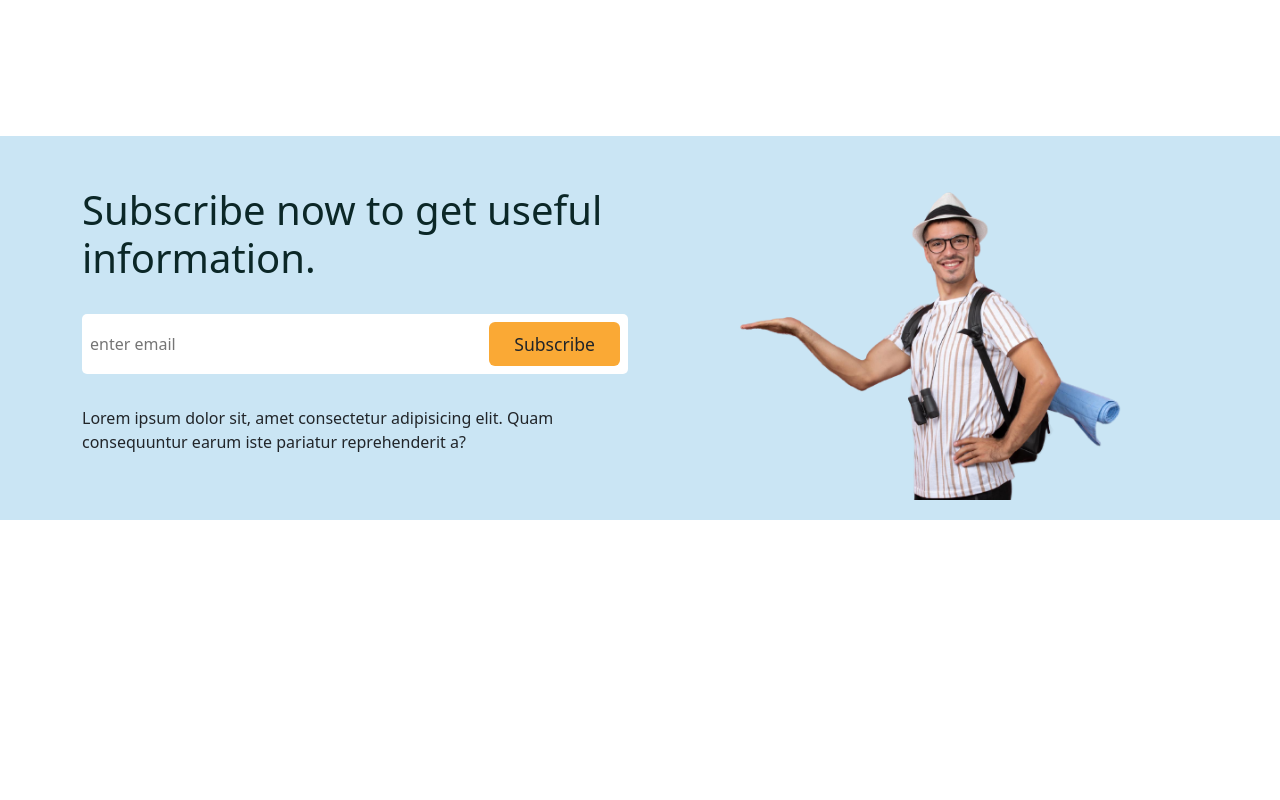
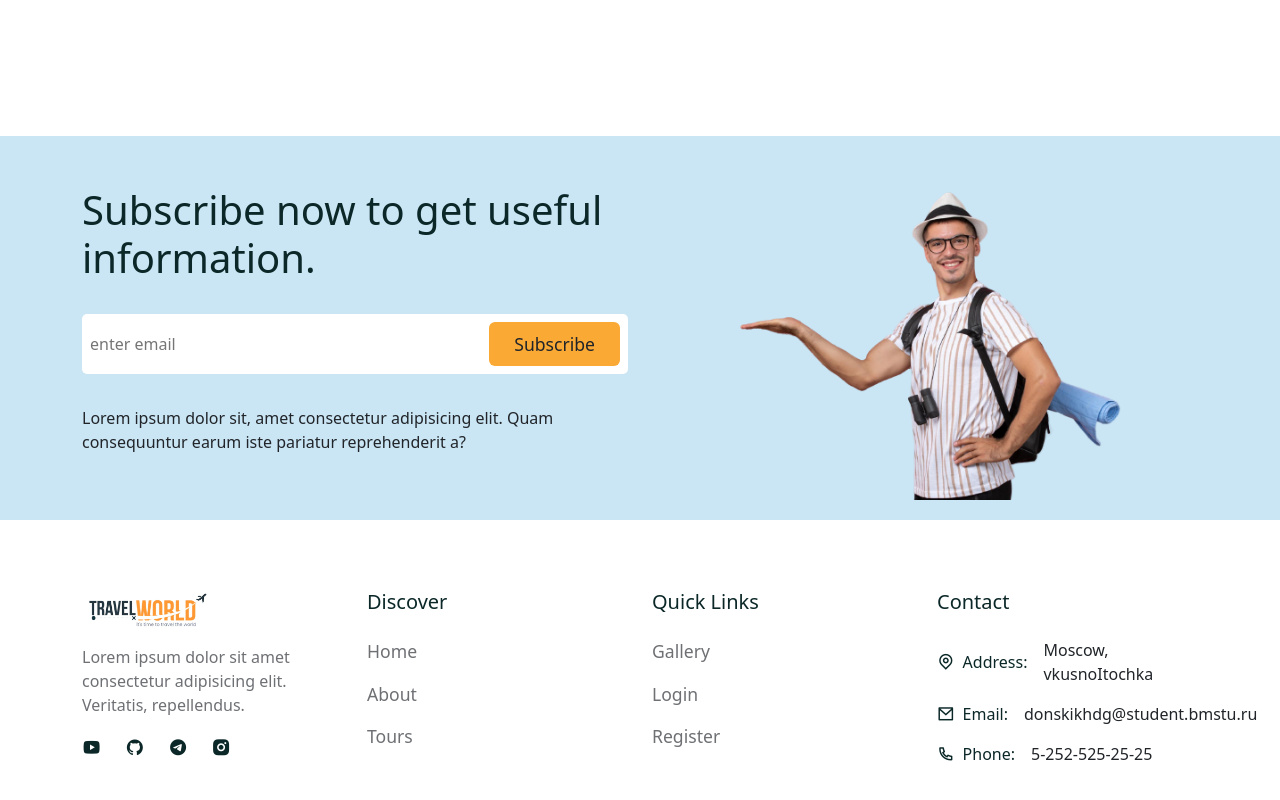
Before and after one commit to 6yJlka/travel-agency, a React (Create React App) app in the folder TourAgency/tour-management/frontend/: page /about in a window 1280 px wide. Shown: the part 3305-4105 px from the top of the page. Before the commit the page ends 3825 px from the top, so only its background shows below. Built offline with nearby package versions, Linux system fonts and the light colour scheme; a web font is replaced by a local one.

Commit message:
footer back

```diff
--- a/TourAgency/tour-management/frontend/src/pages/About.jsx
+++ b/TourAgency/tour-management/frontend/src/pages/About.jsx
@@ -7,6 +7,7 @@ import WheChooseUs from "./../assets/images/why-choose-us.png";
 import OurValues from "./../assets/images/our-values.png";
 import StartToday from "./../assets/images/start-today.png";
 import Newsletter from "../shared/Newsletter";
+import Footer from "../components/Footer/Footer";
 
 const sections = [
     {
@@ -97,6 +98,7 @@ const About = () => {
                 </div>
             </section>
             <Newsletter />
+            <Footer/>
         </>
     );
 };
--- a/TourAgency/tour-management/frontend/src/pages/Home.jsx
+++ b/TourAgency/tour-management/frontend/src/pages/Home.jsx
@@ -15,7 +15,8 @@ import MasonryImagesGallery from "../components/image-gallery/MasonryImagesGalle
 import Testimonial from "../components/Testimonial/Testimonial";
 import Newsletter from "../shared/Newsletter";
 import TourCard from "./../shared/TourCard";
-import axios from 'axios'; // !!! Импортируйте axios
+import axios from 'axios';
+import Footer from "../components/Footer/Footer"; // !!! Импортируйте axios
 
 const Home = () => {
   const [tours, setTours] = useState([]); // !!! State для хранения туров из БД
@@ -206,6 +207,7 @@ const Home = () => {
       </section>
       {/*================= testimonial section end =================== */}
       <Newsletter/>
+      <Footer/>
     </>
   );
 };
--- a/TourAgency/tour-management/frontend/src/pages/Tours.jsx
+++ b/TourAgency/tour-management/frontend/src/pages/Tours.jsx
@@ -6,6 +6,7 @@ import SearchBar from "./../shared/SearchBar";
 import { Col, Container, Row } from "reactstrap";
 import Newsletter from "./../shared/Newsletter";
 import axios from "axios";
+import Footer from "../components/Footer/Footer";
 
 const Tours = () => {
     const [pageCount, setPageCount] = useState(0);
@@ -76,6 +77,7 @@ const Tours = () => {
                 </Container>
             </section>
             <Newsletter />
+            <Footer />
         </>
     );
 };
```
